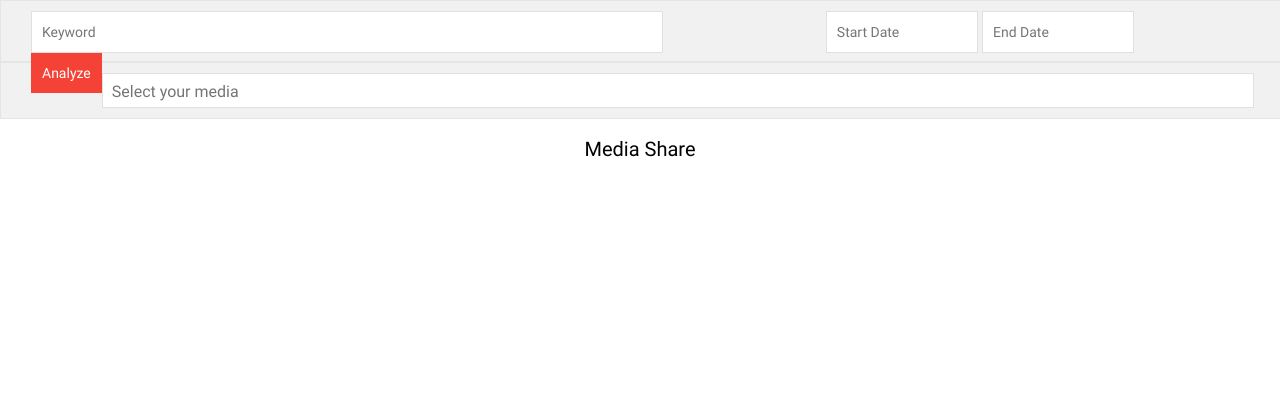
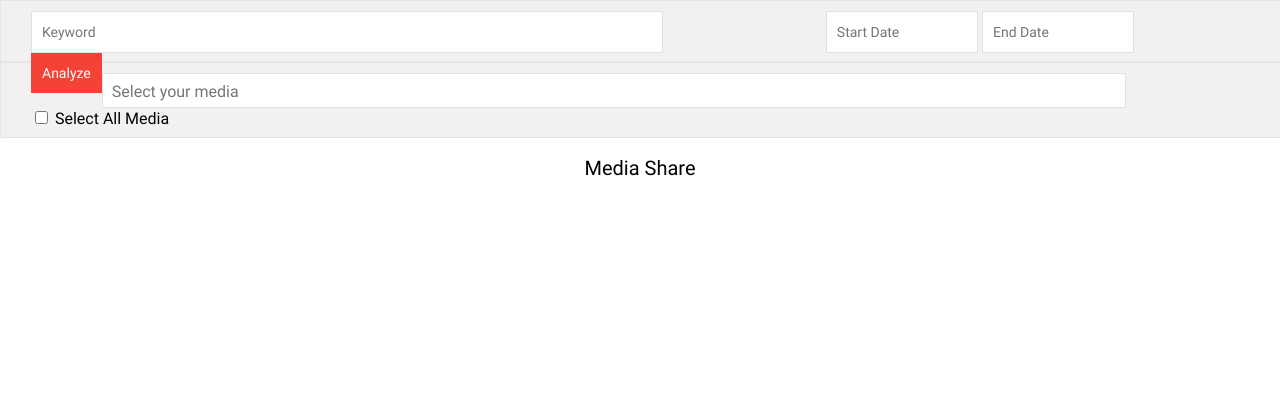
Before and after one commit to irff/iondashboard, a Flask app: template templates/data/mediashare.html in a window 1280 px wide; the page is wider, and only the part inside the window is pictured. Shown: the part 50-470 px from the top of that part. Run offline with Flask 2, Linux system fonts and the light colour scheme; the template is opened without the code that fills it, so the values that code supplies are empty; some libraries are stand-ins or nearby versions.

Commit message:
tweak mediashare algo

```diff
--- a/static/css/dashboard.css
+++ b/static/css/dashboard.css
@@ -86,7 +86,7 @@ p{
 }
 
 #media-list select {
-  width: 90%;
+  width: 80%;
   background: white;
   border-radius: 0px!important;
   outline:medium none!important;
--- a/templates/data/layout.html
+++ b/templates/data/layout.html
@@ -73,6 +73,7 @@
         <form name="media">
             <select id="medlist" name="medlist" multiple="multiple" data-placeholder="Select your media"></select>
         </form>
+        <span><input type="checkbox" value="all"> Select All Media </span>
     </div>
 
     {%-if var != "index" %}
```
Also changed, not shown: static/js/medshare.js (+9 -5 lines).
